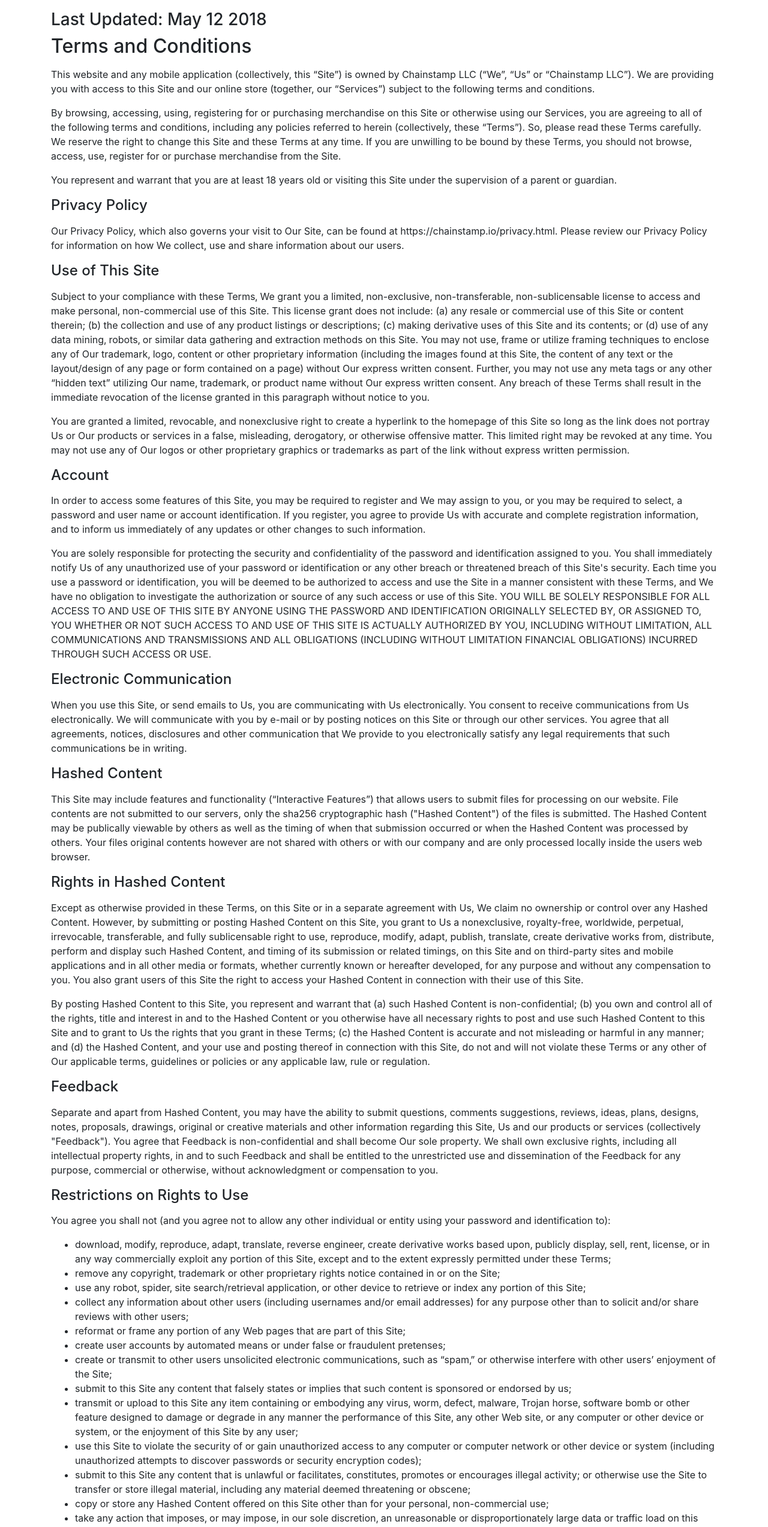
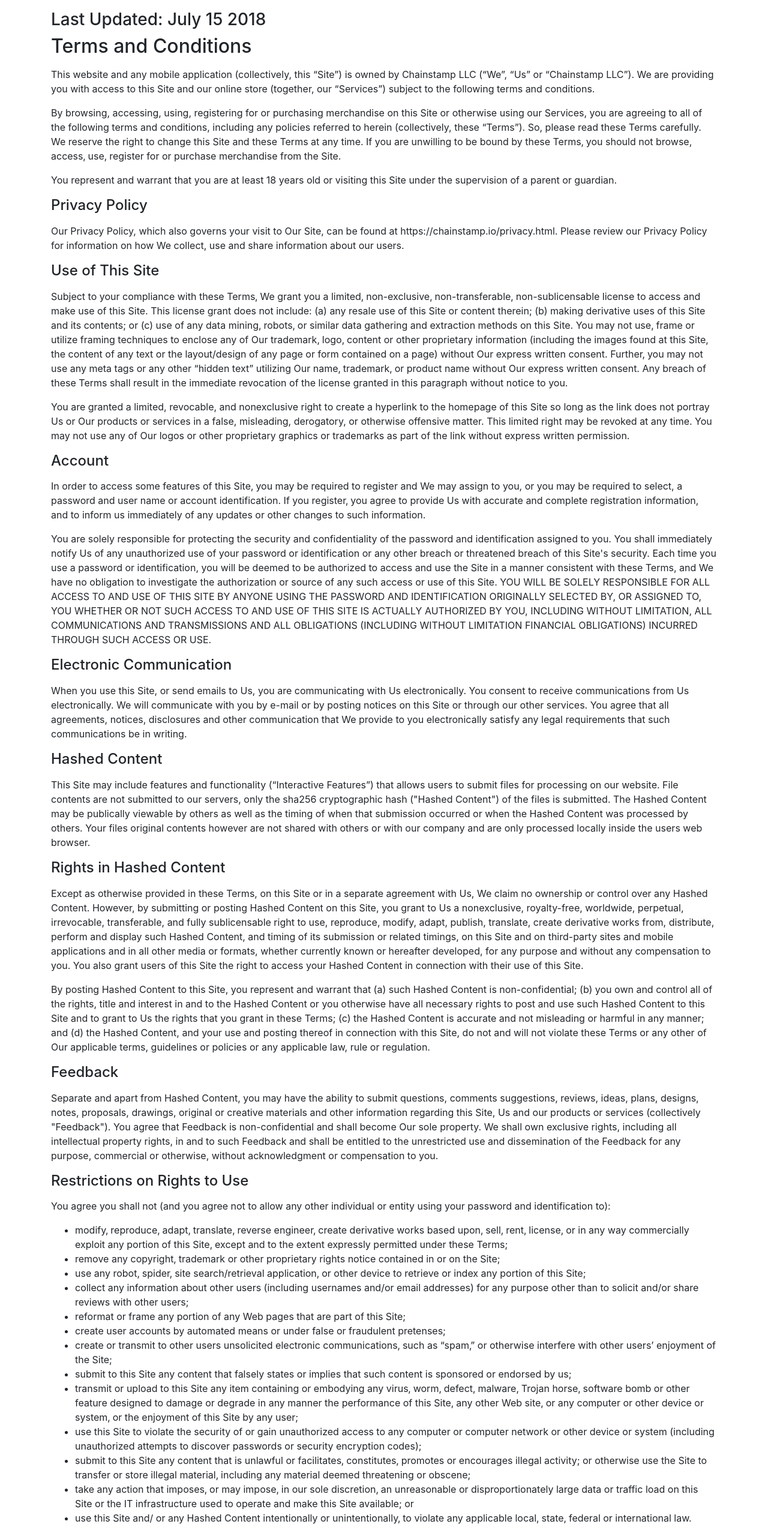
Before and after one commit to Chainstamp/chainstamp.github.io, a plain HTML site: page terms.html in a window 1280 px wide. Shown: the top 2545 px of the page at 60% size. Drawn offline with Linux system fonts and the light colour scheme.

Commit message:
allow for commercial use

```diff
--- a/terms.html
+++ b/terms.html
@@ -11,7 +11,7 @@
    <body class="c3">
    		<div class="container">
 	        <p ></p>
-	      <h3>Last Updated: May 12 2018</h3>
+	      <h3>Last Updated: July 15 2018</h3>
 	      <h2 >Terms and Conditions</h2>
 	      <p ></p>
 	      <p >This website and any mobile application (collectively, this &ldquo;Site&rdquo;) is owned by Chainstamp LLC (&ldquo;We&rdquo;, &ldquo;Us&rdquo; or &ldquo;Chainstamp LLC&rdquo;). We are providing you with access to this Site and our online store (together, our &ldquo;Services&rdquo;) subject to the following terms and conditions.</p>
@@ -24,7 +24,7 @@
 	      <p ></p>
 	      <h4>Use of This Site</h4>
 	      <p ></p>
-	      <p >Subject to your compliance with these Terms&sbquo; We grant you a limited&sbquo; non-exclusive&sbquo; non-transferable&sbquo; non-sublicensable license to access and make personal&sbquo; non-commercial use of this Site. This license grant does not include: (a) any resale or commercial use of this Site or content therein; (b) the collection and use of any product listings or descriptions; (c) making derivative uses of this Site and its contents; or (d) use of any data mining&sbquo; robots&sbquo; or similar data gathering and extraction methods on this Site. You may not use&sbquo; frame or utilize framing techniques to enclose any of Our trademark&sbquo; logo&sbquo; content or other proprietary information (including the images found at this Site&sbquo; the content of any text or the layout/design of any page or form contained on a page) without Our express written consent. Further&sbquo; you may not use any meta tags or any other &ldquo;hidden text&rdquo; utilizing Our name&sbquo; trademark&sbquo; or product name without Our express written consent. Any breach of these Terms shall result in the immediate revocation of the license granted in this paragraph without notice to you.</p>
+	      <p >Subject to your compliance with these Terms&sbquo; We grant you a limited&sbquo; non-exclusive&sbquo; non-transferable&sbquo; non-sublicensable license to access and make use of this Site. This license grant does not include: (a) any resale use of this Site or content therein; (b) making derivative uses of this Site and its contents; or (c) use of any data mining&sbquo; robots&sbquo; or similar data gathering and extraction methods on this Site. You may not use&sbquo; frame or utilize framing techniques to enclose any of Our trademark&sbquo; logo&sbquo; content or other proprietary information (including the images found at this Site&sbquo; the content of any text or the layout/design of any page or form contained on a page) without Our express written consent. Further&sbquo; you may not use any meta tags or any other &ldquo;hidden text&rdquo; utilizing Our name&sbquo; trademark&sbquo; or product name without Our express written consent. Any breach of these Terms shall result in the immediate revocation of the license granted in this paragraph without notice to you.</p>
 	      <p >You are granted a limited, revocable, and nonexclusive right to create a hyperlink to the homepage of this Site so long as the link does not portray Us or Our products or services in a false, misleading, derogatory, or otherwise offensive matter. This limited right may be revoked at any time. You may not use any of Our logos or other proprietary graphics or trademarks as part of the link without express written permission.</p>
 	      <p ></p>
 	      <h4 >Account</h4>
@@ -53,7 +53,7 @@
 	      <p ></p>
 	      <p >You agree you shall not (and you agree not to allow any other individual or entity using your password and identification to):</p>
 	        <ul>
-				<li>download&sbquo; modify&sbquo; reproduce&sbquo; adapt&sbquo; translate&sbquo; reverse engineer&sbquo; create derivative works based upon&sbquo; publicly display&sbquo; sell&sbquo; rent&sbquo; license&sbquo; or in any way commercially exploit any portion of this Site&sbquo; except and to the extent expressly permitted under these Terms;</li>
+				<li>modify&sbquo; reproduce&sbquo; adapt&sbquo; translate&sbquo; reverse engineer&sbquo; create derivative works based upon&sbquo; sell&sbquo; rent&sbquo; license&sbquo; or in any way commercially exploit any portion of this Site&sbquo; except and to the extent expressly permitted under these Terms;</li>
 			      <li>remove any copyright&sbquo; trademark or other proprietary rights notice contained in or on the Site;</li>
 			      <li>use any robot&sbquo; spider&sbquo; site search/retrieval application&sbquo; or other device to retrieve or index any portion of this Site;</li>
 			      <li>collect any information about other users (including usernames and/or email addresses) for any purpose other than to solicit and/or share reviews with other users;</li>
@@ -64,7 +64,6 @@
 			      <li>transmit or upload to this Site any item containing or embodying any virus&sbquo; worm&sbquo; defect&sbquo; malware&sbquo; Trojan horse&sbquo; software bomb or other feature designed to damage or degrade in any manner the performance of this Site&sbquo; any other Web site&sbquo; or any computer or other device or system&sbquo; or the enjoyment of this Site by any user;</li>
 			      <li>use this Site to violate the security of or gain unauthorized access to any computer or computer network or other device or system (including unauthorized attempts to discover passwords or security encryption codes);</li>
 			      <li>submit to this Site any content that is unlawful or facilitates&sbquo; constitutes&sbquo; promotes or encourages illegal activity; or otherwise use the Site to transfer or store illegal material&sbquo; including any material deemed threatening or obscene;</li>
-			      <li>copy or store any Hashed Content offered on this Site other than for your personal&sbquo; non-commercial use;</li>
 			      <li>take any action that imposes&sbquo; or may impose&sbquo; in our sole discretion&sbquo; an unreasonable or disproportionately large data or traffic load on this Site or the IT infrastructure used to operate and make this Site available; or</li>
 			      <li>use this Site and/ or any Hashed Content intentionally or unintentionally&sbquo; to violate any applicable local&sbquo; state&sbquo; federal or international law.</li>
 	  		</ul>
```
